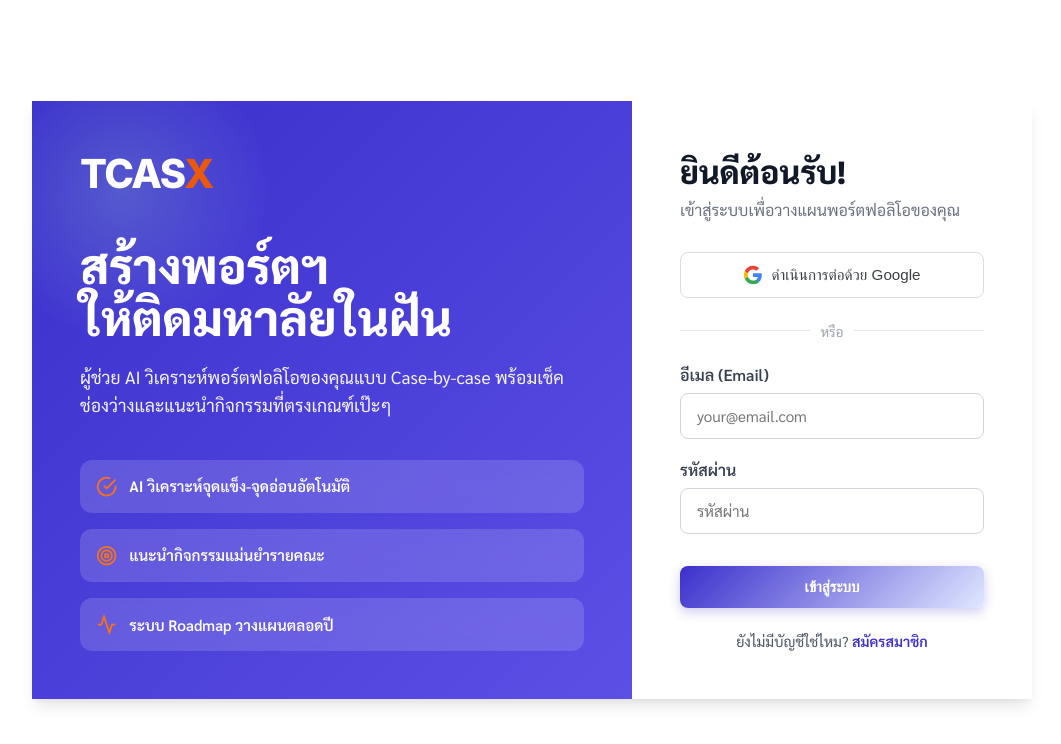
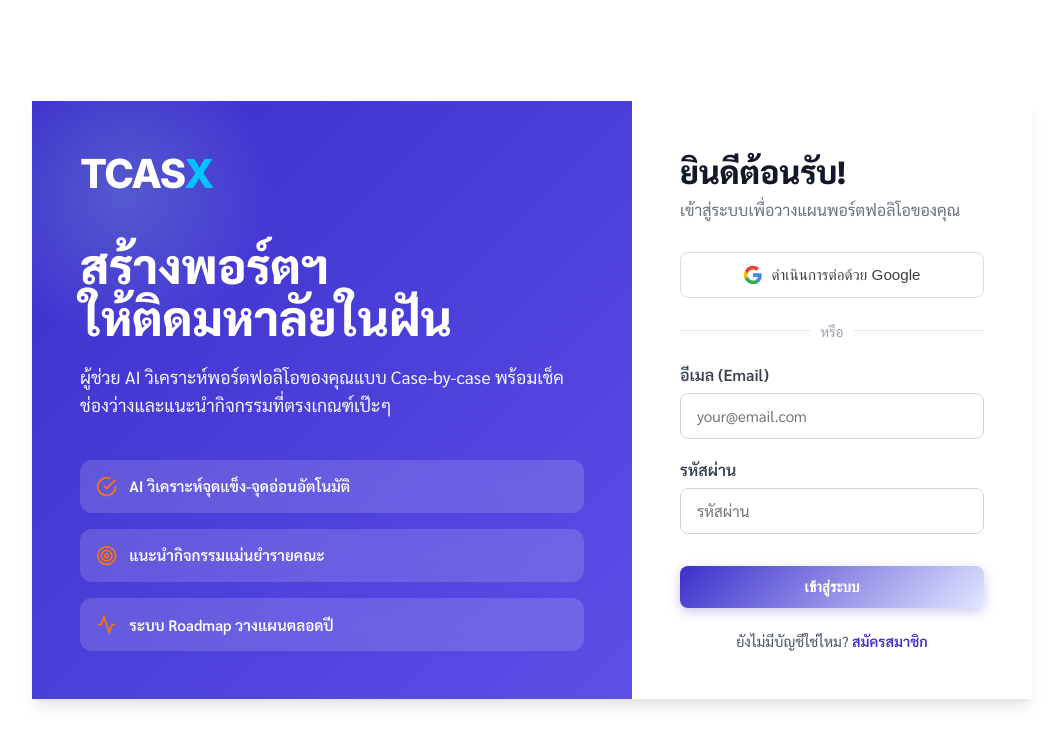
Before and after one commit to Sapfire151/TCASX, a website: page public/index.html in a window 1280 px wide. Shown: the whole page, without its empty margins (108-1169 px from the left). Drawn offline with Linux system fonts and the light colour scheme; no server answers.

Commit message:
Update styles.css

```diff
--- a/public/styles.css
+++ b/public/styles.css
@@ -5,7 +5,7 @@
   --primary-dark: #1E1B4B;
   --accent: #F97316;
   --accent-light: #FED7AA;
-  --accent-dark: #EA580C;
+  --accent-dark: #00c3ff;
   --green: #10B981;
   --red: #EF4444;
   --orange: #F59E0B;
```
